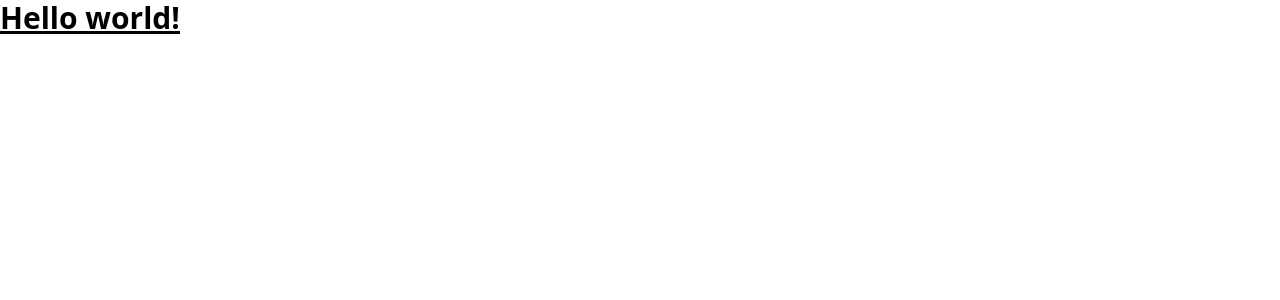
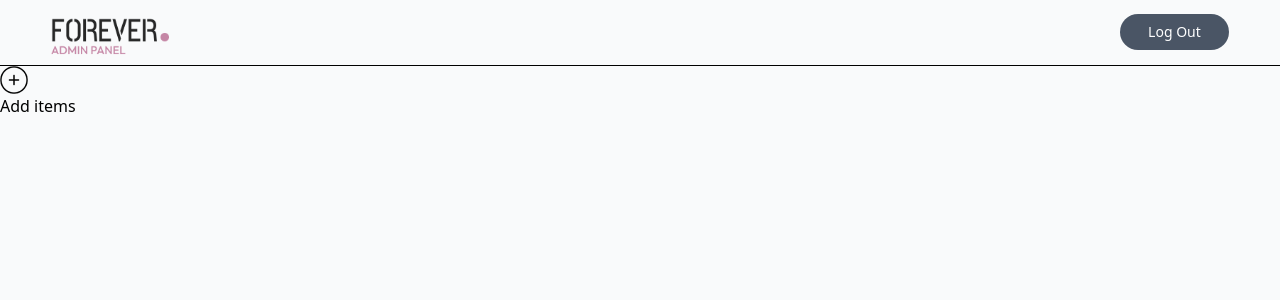
Before and after one commit to Adhishthatri6988/E-commerce_admin, a React (Vite) app: page / in a window 1280 px wide. Shown: the top 300 px of the page. Built offline with nearby package versions, Linux system fonts and the light colour scheme.

Commit message:
Navbar and sidebar added

```diff
--- a/index.html
+++ b/index.html
@@ -7,11 +7,7 @@
     <title>Forever Admin Panel</title>
   </head>
   <body>
-
-      <h1 class="text-3xl font-bold underline">
-      Hello world!
-    </h1>
-
+    <div id="root"></div>
     <script type="module" src="/src/main.jsx"></script>
   </body>
 </html>
--- a/src/App.jsx
+++ b/src/App.jsx
@@ -1,8 +1,20 @@
 import React from 'react'
+import Navbar from './components/Navbar'
+import Sidebar from './components/Sidebar'
 
 const App = () => {
   return (
-    <div>App</div>
+    <div className='bg-gray-50 min-h-screen'>
+      <>
+      <Navbar />
+      <hr />
+      <div className='flex w-full'>
+        <Sidebar/>
+      </div>
+      </>
+
+
+    </div>
   )
 }
 
--- a/src/assets/admin_assets/assets.js
+++ b/src/assets/admin_assets/assets.js
@@ -4,10 +4,12 @@ import order_icon from './order_icon.png'
 import upload_area from './upload_area.png'
 import parcel_icon from './parcel_icon.svg'
 
-export const assets = {
+const assets = {
     logo,
     add_icon,
     order_icon,
     upload_area,
     parcel_icon
 }
+
+export default assets;
--- /dev/null
+++ b/src/components/Navbar.jsx
@@ -0,0 +1,14 @@
+import React from 'react'
+import assets  from '../assets/admin_assets/assets';
+
+
+const Navbar = () => {
+  return (
+    <div className='flex items-center justify-between py-2 px-[4%]'>
+      <img className='w-[max(10%,80px)]' src={assets.logo} alt="" />
+      <button className='bg-gray-600 text-white px-5 py-2 sm:px-7 sm:py-2 rounded-full text-sm sm:text-sm' >Log Out</button>
+    </div>
+  )
+}
+
+export default Navbar
--- /dev/null
+++ b/src/components/Sidebar.jsx
@@ -0,0 +1,20 @@
+import React from 'react'
+import {NavLink} from 'react-router-dom'
+import assets  from '../assets/admin_assets/assets';
+
+const Sidebar = () => {
+  return (
+    <div className=' '>
+
+      <div>
+        <NavLink to={'/add'} >
+        <img src={assets.add_icon} alt='' />
+        <p>Add items</p>
+        </NavLink>
+      </div>
+
+    </div>
+  )
+}
+
+export default Sidebar
--- a/src/main.jsx
+++ b/src/main.jsx
@@ -2,7 +2,7 @@ import { StrictMode } from 'react'
 import { createRoot } from 'react-dom/client'
 import './index.css'
 import App from './App.jsx'
-import BrowserRouter from 'react-router-dom'
+import {BrowserRouter} from 'react-router-dom'
 
 createRoot(document.getElementById('root')).render(
   <BrowserRouter >
```
